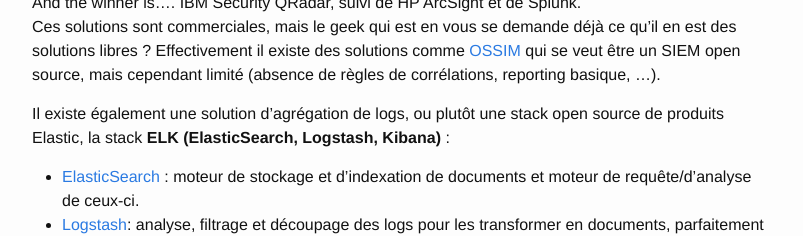
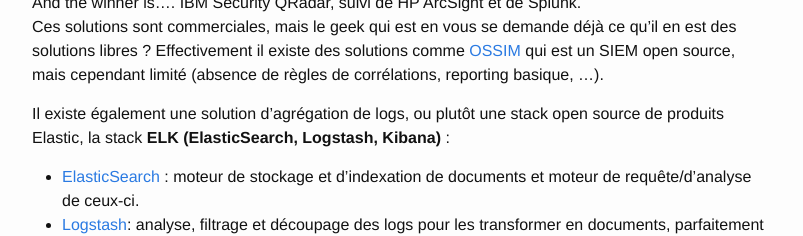
Before and after one commit to phackt/phackt.github.io, a Jekyll site: the page built from _posts/2016-08-05-introduction-siem.markdown, in a window 1280 px wide and 900 px high, scrolled down 1899 px, cut to the strip 218-900 px from the top of the window. Shown: the top 236 px of the strip, without its empty margins (238-1041 px from the left). Built offline with Jekyll 4.4.1, drawn with Linux system fonts in a browser that asks for light colours.

Commit message:
update post SIEM

```diff
--- a/_posts/2016-08-05-introduction-siem.markdown
+++ b/_posts/2016-08-05-introduction-siem.markdown
@@ -52,7 +52,7 @@ Selon le Gartner Magic Quadrant 2015 :
 
 
 And the winner is…. IBM Security QRadar, suivi de HP ArcSight et de Splunk.
-Ces solutions sont commerciales, mais le geek qui est en vous se demande déjà ce qu’il en est des solutions libres ? Effectivement il existe des solutions comme [OSSIM](https://www.alienvault.com/products/ossim "https://www.alienvault.com/products/ossim") qui se veut être un SIEM open source, mais cependant limité (absence de règles de corrélations, reporting basique, ...).
+Ces solutions sont commerciales, mais le geek qui est en vous se demande déjà ce qu’il en est des solutions libres ? Effectivement il existe des solutions comme [OSSIM](https://www.alienvault.com/products/ossim "https://www.alienvault.com/products/ossim") qui est un SIEM open source, mais cependant limité (absence de règles de corrélations, reporting basique, ...).
 
 Il existe également une solution d’agrégation de logs, ou plutôt une stack open source de produits Elastic, la stack **ELK (ElasticSearch, Logstash, Kibana)** :
 
```
